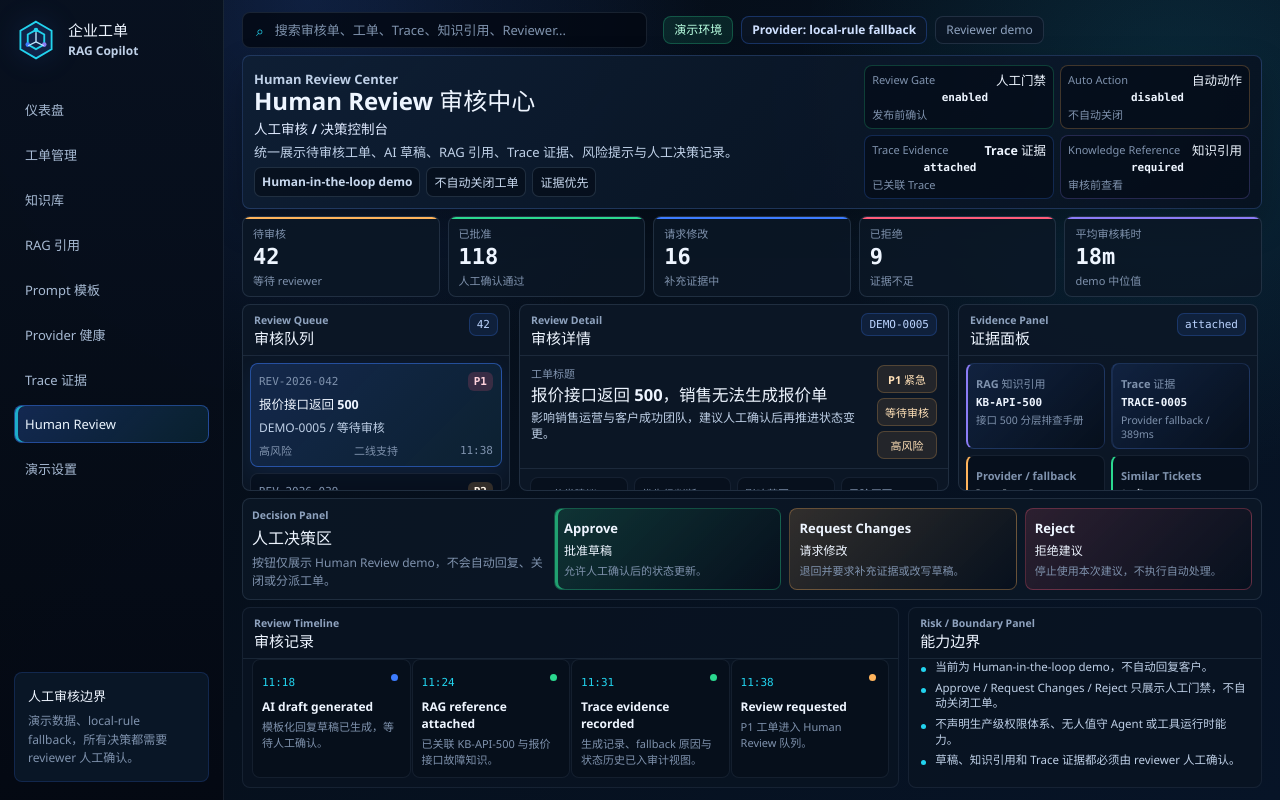
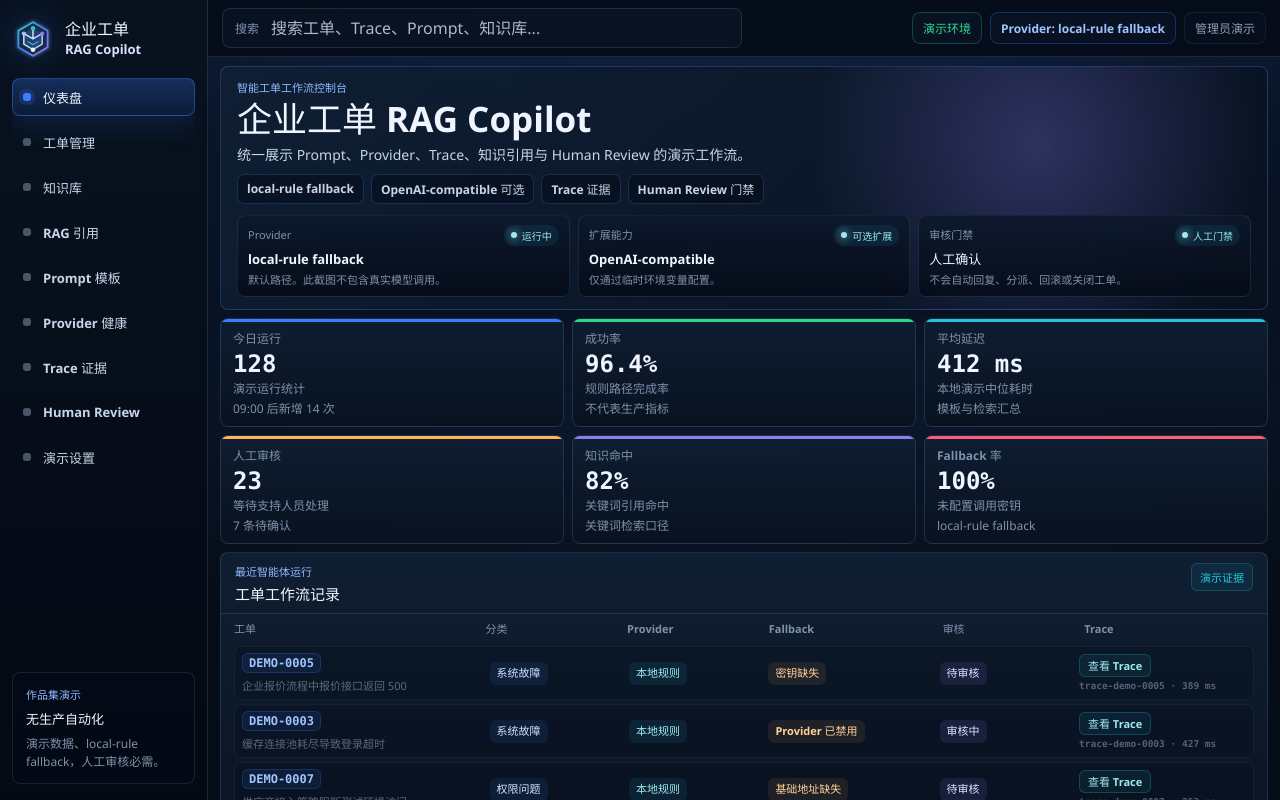
Before and after one commit to jameswilson87156-del/enterprise-ai-ticket-copilot, a Vue app in the folder frontend/: page / in a window 1280 px wide. Shown: the top 800 px of the page. Built offline with nearby package versions, Linux system fonts and the light colour scheme.

Commit message:
chore: unify showcase routing and screenshots

```diff
--- a/frontend/src/App.vue
+++ b/frontend/src/App.vue
@@ -1,7 +1,90 @@
 <script setup lang="ts">
+import { computed, onBeforeUnmount, onMounted, ref } from 'vue'
+import DashboardShowcaseView from './views/DashboardShowcaseView.vue'
 import HumanReviewShowcaseView from './views/HumanReviewShowcaseView.vue'
+import KnowledgeRagShowcaseView from './views/KnowledgeRagShowcaseView.vue'
+import TicketWorkbenchShowcaseView from './views/TicketWorkbenchShowcaseView.vue'
+import TraceShowcaseView from './views/TraceShowcaseView.vue'
+
+type ShowcaseRoute = 'dashboard' | 'ticket-detail' | 'knowledge-base' | 'trace-evidence' | 'human-review'
+
+const routeAliases: Record<string, ShowcaseRoute> = {
+  dashboard: 'dashboard',
+  tickets: 'ticket-detail',
+  'ticket-detail': 'ticket-detail',
+  'ticket-workbench': 'ticket-detail',
+  knowledge: 'knowledge-base',
+  rag: 'knowledge-base',
+  'knowledge-base': 'knowledge-base',
+  trace: 'trace-evidence',
+  'trace-evidence': 'trace-evidence',
+  review: 'human-review',
+  'human-review': 'human-review'
+}
+
+const navRouteLabels: Record<string, ShowcaseRoute> = {
+  仪表盘: 'dashboard',
+  工单管理: 'ticket-detail',
+  知识库: 'knowledge-base',
+  'RAG 引用': 'knowledge-base',
+  'Trace 证据': 'trace-evidence',
+  'Human Review': 'human-review'
+}
+
+const showcaseComponents = {
+  dashboard: DashboardShowcaseView,
+  'ticket-detail': TicketWorkbenchShowcaseView,
+  'knowledge-base': KnowledgeRagShowcaseView,
+  'trace-evidence': TraceShowcaseView,
+  'human-review': HumanReviewShowcaseView
+}
+
+const activeRoute = ref<ShowcaseRoute>(readHashRoute())
+const activeComponent = computed(() => showcaseComponents[activeRoute.value])
+
+function readHashRoute(): ShowcaseRoute {
+  const hash = window.location.hash.replace(/^#\/?/, '').trim()
+  return routeAliases[hash] ?? 'dashboard'
+}
+
+function navigateTo(route: ShowcaseRoute) {
+  if (activeRoute.value === route) {
+    return
+  }
+  activeRoute.value = route
+  window.history.pushState(null, '', `#${route}`)
+}
+
+function handleHashChange() {
+  activeRoute.value = readHashRoute()
+}
+
+function handleShowcaseNavigation(event: MouseEvent) {
+  const target = event.target
+  if (!(target instanceof HTMLElement)) {
+    return
+  }
+  const label = target.textContent?.trim()
+  if (!label) {
+    return
+  }
+  const route = navRouteLabels[label]
+  if (route) {
+    navigateTo(route)
+  }
+}
+
+onMounted(() => {
+  window.addEventListener('hashchange', handleHashChange)
+  document.addEventListener('click', handleShowcaseNavigation)
+})
+
+onBeforeUnmount(() => {
+  window.removeEventListener('hashchange', handleHashChange)
+  document.removeEventListener('click', handleShowcaseNavigation)
+})
 </script>
 
 <template>
-  <HumanReviewShowcaseView />
+  <component :is="activeComponent" />
 </template>
```
Also changed, not shown: frontend/scripts/capture-screenshots.mjs (+31 -6 lines), 3 other files (tests, documents, lock files or other folders).
